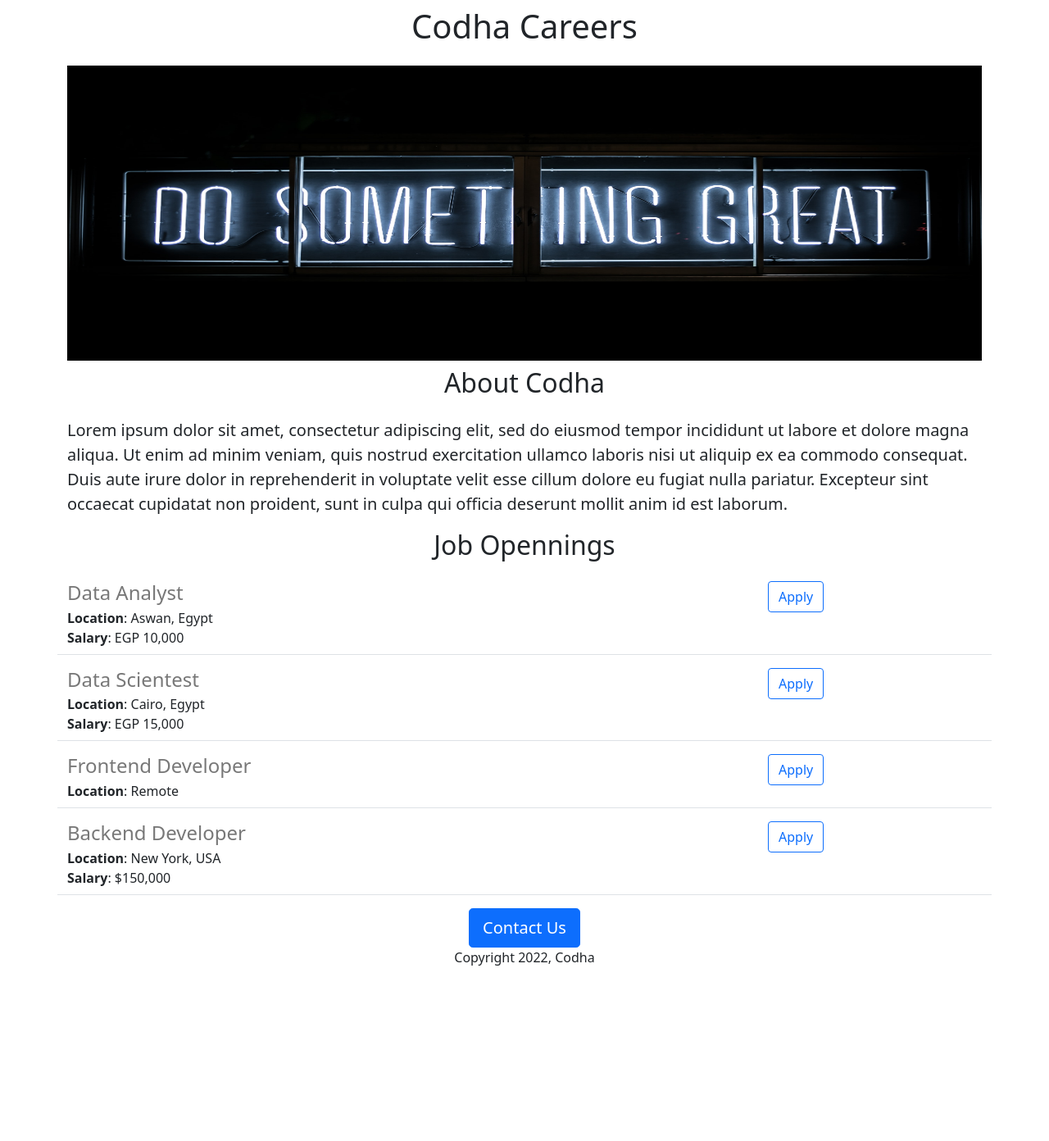
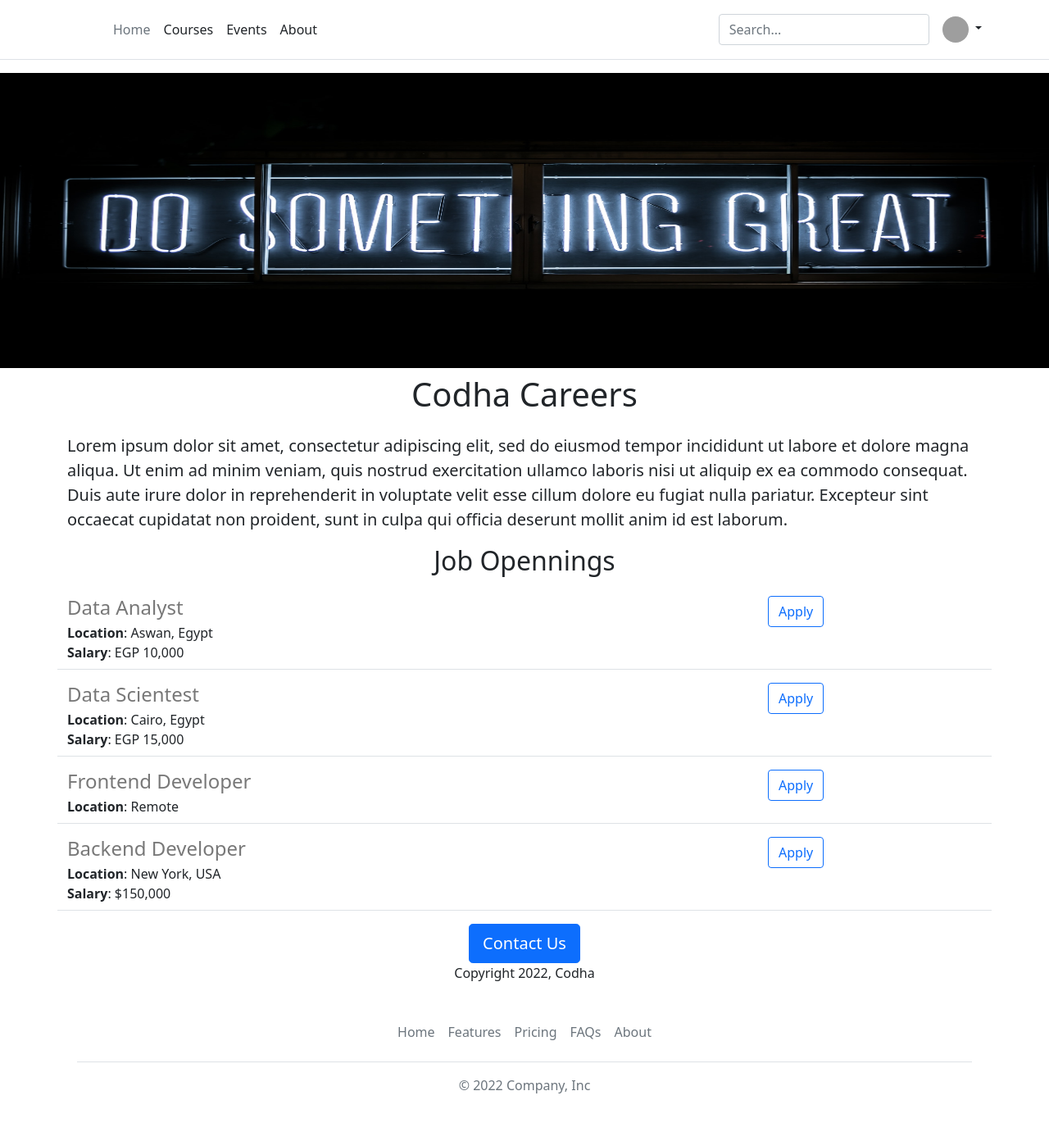
Before and after one commit to mustafa-meco/flask-career-website, a Flask app: page / in a window 1280 px wide. Shown: the whole page at 82% size. Before the commit the page ends 1178 px from the top, so only its background shows below. Run offline with Flask 2, Linux system fonts and the light colour scheme; grey boxes are pictures that could not be loaded.

Commit message:
functional and aesthetic improvements

```diff
--- /dev/null
+++ b/templates/footer.html
@@ -0,0 +1,12 @@
+<div class="container">
+  <footer class="py-3 my-4">
+    <ul class="nav justify-content-center border-bottom pb-3 mb-3">
+      <li class="nav-item"><a href="#" class="nav-link px-2 text-muted">Home</a></li>
+      <li class="nav-item"><a href="#" class="nav-link px-2 text-muted">Features</a></li>
+      <li class="nav-item"><a href="#" class="nav-link px-2 text-muted">Pricing</a></li>
+      <li class="nav-item"><a href="#" class="nav-link px-2 text-muted">FAQs</a></li>
+      <li class="nav-item"><a href="#" class="nav-link px-2 text-muted">About</a></li>
+    </ul>
+    <p class="text-center text-muted">&copy; 2022 Company, Inc</p>
+  </footer>
+</div>
--- a/templates/home.html
+++ b/templates/home.html
@@ -16,10 +16,11 @@
   </style>
 </head>
 <body>
+  {% include 'nav.html' %}
+  <img class="img-fluid" id="banner" src="https://flask-career-website.mustafaghoneim.repl.co/static/banner.jpg" height="320">
   <div class="container">
     <h1 class="text-center mt-2 mb-4">{{company_name}} Careers</h1>
-    <img class="img-fluid" id="banner" src="https://flask-career-website.mustafaghoneim.repl.co/static/banner.jpg" height="320">
-    <h2 class="text-center mt-2 mb-4">About Codha</h2>
+
     <p class="lead">Lorem ipsum dolor sit amet, consectetur adipiscing elit, sed do eiusmod tempor incididunt ut labore et dolore magna aliqua. Ut enim ad minim veniam, quis nostrud exercitation ullamco laboris nisi ut aliquip ex ea commodo consequat. Duis aute irure dolor in reprehenderit in voluptate velit esse cillum dolore eu fugiat nulla pariatur. Excepteur sint occaecat cupidatat non proident, sunt in culpa qui officia deserunt mollit anim id est laborum.</p>
     <h2 class="text-center mt-2 mb-4">Job Opennings</h2>
     <p>
@@ -28,9 +29,10 @@
       {% endfor %}
     </p>
     <div style="text-align:center;">
-      <button class="btn btn-primary btn-lg">Contact Us</button>
+      <a href="mailto:musgamal05@gmail.com?subject=Question%20about%20Job%20Opennings&body=My%20name%3A%20%3Cyour%20name%20here%3E%0D%0A%0D%0AMy%20Question%3A%20%3Center%20question%20here%3E" class="btn btn-primary btn-lg">Contact Us</a>
       <p>Copyright 2022, Codha</p>
     </div>
+    {% include 'footer.html' %}
   </div>
 </body>
 </html>
--- a/templates/jobitem.html
+++ b/templates/jobitem.html
@@ -7,6 +7,6 @@
           {% endif %}
         </div>
    <div class="col-3">
-          <button tybe="button" class="btn btn-outline-primary">Apply</button>
+          <a href="mailto:musgamal05@gmail.com?subject=Application%20for%20{{ job['title'] }}&body=My%20name%3A%20%3Cyour%20name%20here%3E%0D%0A%0D%0AMy%20Resume%20link%3A%20%3Cresume%20link%3E%0D%0A%0D%0AMy%20LinkedIn%20link%3A%20%3Clinkedin%20link%3E" type="button" class="btn btn-outline-primary float-right align-middle">Apply</a>
      </div>
         </div>
--- /dev/null
+++ b/templates/nav.html
@@ -0,0 +1,33 @@
+<header class="p-3 mb-3 border-bottom">
+    <div class="container">
+      <div class="d-flex flex-wrap align-items-center justify-content-center justify-content-lg-start">
+        <a href="/" class="d-flex align-items-center mb-2 mb-lg-0 text-dark text-decoration-none">
+          <svg class="bi me-2" width="40" height="32" role="img" aria-label="Bootstrap"><use xlink:href="#bootstrap"/></svg>
+        </a>
+
+        <ul class="nav col-12 col-lg-auto me-lg-auto mb-2 justify-content-center mb-md-0">
+          <li><a href="#" class="nav-link px-2 link-secondary">Home</a></li>
+          <li><a href="#" class="nav-link px-2 link-dark">Courses</a></li>
+          <li><a href="#" class="nav-link px-2 link-dark">Events</a></li>
+          <li><a href="#" class="nav-link px-2 link-dark">About</a></li>
+        </ul>
+
+        <form class="col-12 col-lg-auto mb-3 mb-lg-0 me-lg-3" role="search">
+          <input type="search" class="form-control" placeholder="Search..." aria-label="Search">
+        </form>
+
+        <div class="dropdown text-end">
+          <a href="#" class="d-block link-dark text-decoration-none dropdown-toggle" data-bs-toggle="dropdown" aria-expanded="false">
+            <img src="https://github.com/mdo.png" alt="mdo" width="32" height="32" class="rounded-circle">
+          </a>
+          <ul class="dropdown-menu text-small">
+            <li><a class="dropdown-item" href="#">New project...</a></li>
+            <li><a class="dropdown-item" href="#">Settings</a></li>
+            <li><a class="dropdown-item" href="#">Profile</a></li>
+            <li><hr class="dropdown-divider"></li>
+            <li><a class="dropdown-item" href="#">Sign out</a></li>
+          </ul>
+        </div>
+      </div>
+    </div>
+  </header>
```
